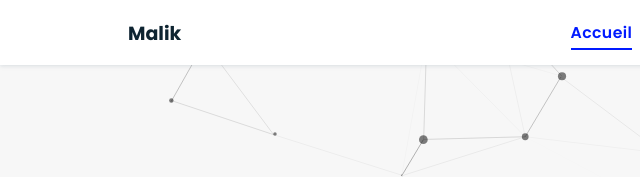
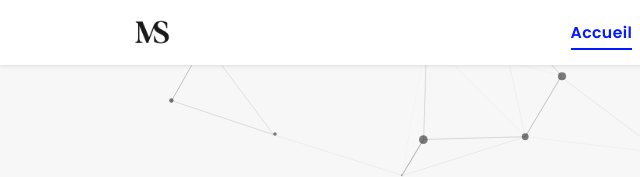
Before and after one commit to malik94400/portfolio_Malik, a plain HTML site: page index.html in a window 1280 px wide. Shown: the top 177 px of the page, 0-640 px from the left. Drawn offline with nearby package versions, Linux system fonts and the light colour scheme.

Commit message:
V20-logo

```diff
--- a/index.html
+++ b/index.html
@@ -23,7 +23,7 @@
 
 <!-- navbar starts -->
 <header>
-        <a class="logo"><i class=""></i> Malik</a>
+        <a class="logo"><img src="./assets/images/img.png" alt="Logo" style="height:50px; vertical-align:middle;" /> </a>
 
         <div id="menu" class="fas fa-bars"></div>
         <nav class="navbar">
```
Also changed, not shown: assets/images/img.png (added).
